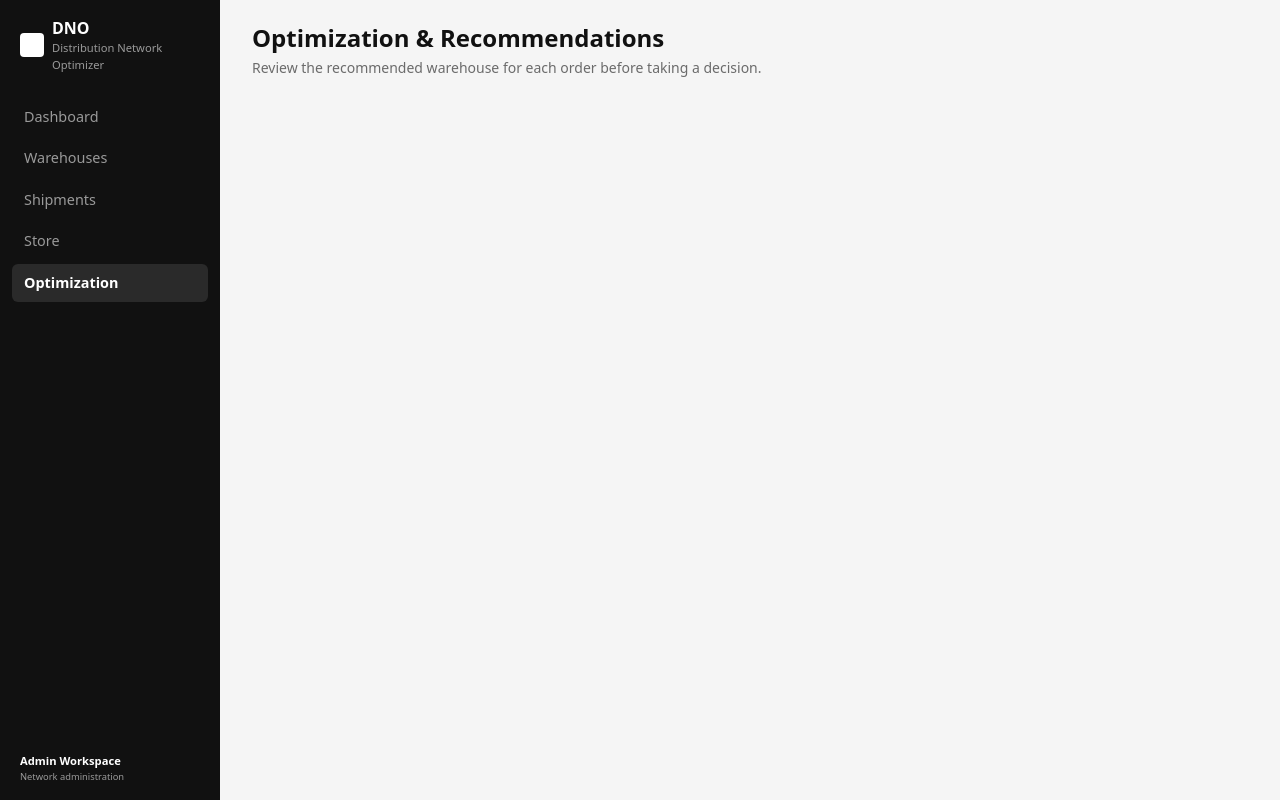
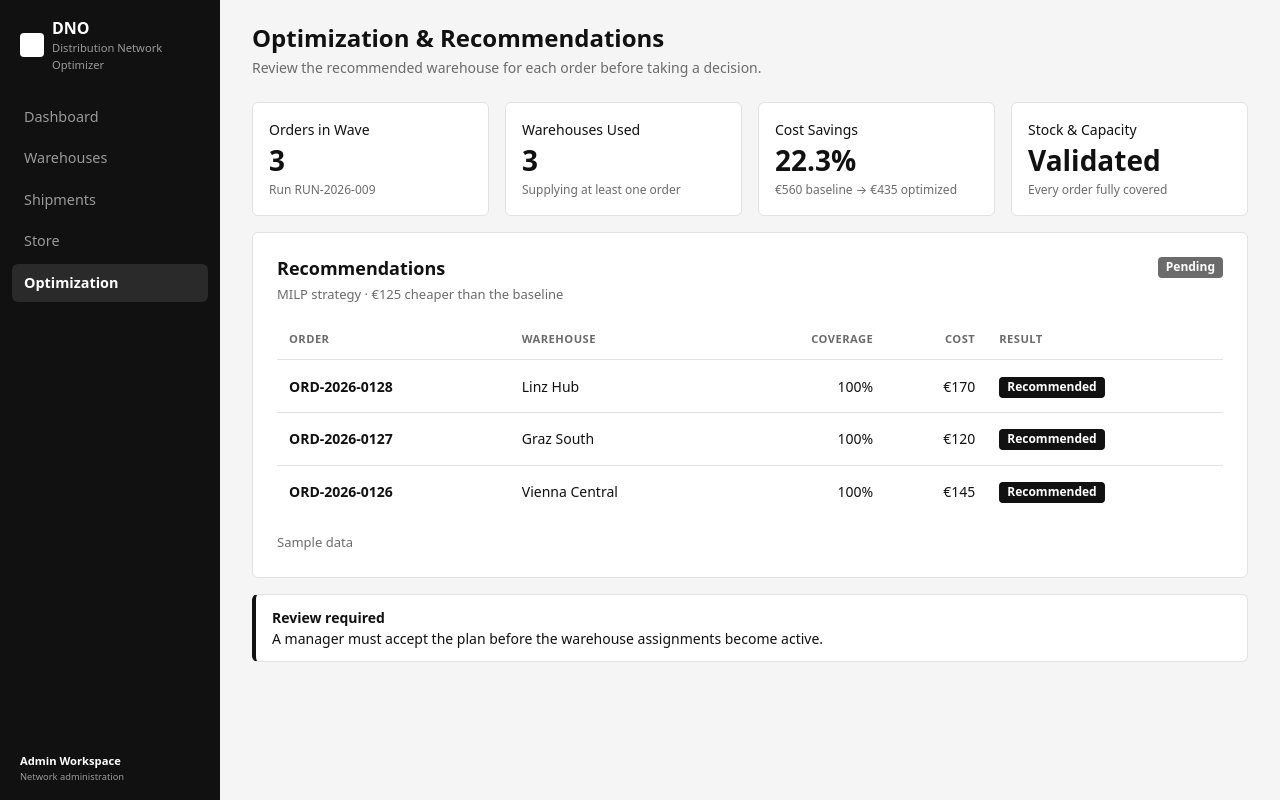
Before and after one commit to Simeon31/Vienna_Project, a React (Vite) app in the folder client/: page /optimization in a window 1280 px wide. Built offline with nearby package versions, Linux system fonts and the light colour scheme.

Commit message:
feat: show optimization plan with cost comparison (US 6.1)

```diff
--- /dev/null
+++ b/client/src/features/optimization/components/AssignmentTable.module.css
@@ -0,0 +1,11 @@
+.order {
+    font-weight: 600;
+    white-space: nowrap;
+}
+
+/* Numbers right-aligned with equal digit widths, so the columns line up */
+.number {
+    text-align: right;
+    white-space: nowrap;
+    font-variant-numeric: tabular-nums;
+}
--- /dev/null
+++ b/client/src/features/optimization/components/AssignmentTable.tsx
@@ -0,0 +1,43 @@
+import Table from '../../../components/ui/Table';
+import Badge from '../../../components/ui/Badge';
+import { ASSIGNMENT_RESULT, formatEuro } from '../plan';
+import type { Assignment } from '../types';
+import styles from './AssignmentTable.module.css';
+
+interface AssignmentTableProps {
+    /** Plan lines to show, one per order. */
+    assignments: Assignment[];
+}
+
+export default function AssignmentTable({ assignments }: AssignmentTableProps) {
+    return (
+        <Table>
+            <thead>
+            <tr>
+                <th scope="col">Order</th>
+                <th scope="col">Warehouse</th>
+                <th scope="col" className={styles.number}>Coverage</th>
+                <th scope="col" className={styles.number}>Cost</th>
+                <th scope="col">Result</th>
+            </tr>
+            </thead>
+            <tbody>
+            {assignments.map((assignment) => {
+                const result = ASSIGNMENT_RESULT[assignment.result];
+
+                return (
+                    <tr key={assignment.orderId}>
+                        <td className={styles.order}>{assignment.orderId}</td>
+                        <td>{assignment.warehouseName}</td>
+                        <td className={styles.number}>{assignment.coveragePercent}%</td>
+                        <td className={styles.number}>{formatEuro(assignment.cost)}</td>
+                        <td>
+                            <Badge variant={result.variant}>{result.label}</Badge>
+                        </td>
+                    </tr>
+                );
+            })}
+            </tbody>
+        </Table>
+    );
+}
--- /dev/null
+++ b/client/src/features/optimization/pages/OptimizationReviewPage.module.css
@@ -0,0 +1,46 @@
+.error {
+    margin-bottom: var(--space-4);
+    padding: var(--space-3) var(--space-4);
+    border: 1px solid var(--color-text);
+    border-radius: var(--radius);
+    background: var(--color-surface);
+    font-size: 0.875rem;
+}
+
+.stats {
+    display: grid;
+    grid-template-columns: 1fr;
+    gap: var(--space-4);
+    margin-bottom: var(--space-4);
+}
+
+@media (min-width: 640px) {
+    .stats {
+        grid-template-columns: repeat(2, 1fr);
+    }
+}
+
+@media (min-width: 1024px) {
+    .stats {
+        grid-template-columns: repeat(4, 1fr);
+    }
+}
+
+.message {
+    font-size: 0.875rem;
+    color: var(--color-text-muted);
+}
+
+.review {
+    margin-top: var(--space-4);
+    padding: var(--space-3) var(--space-4);
+    border: 1px solid var(--color-border);
+    border-left: 4px solid var(--color-primary);
+    border-radius: var(--radius);
+    background: var(--color-surface);
+    font-size: 0.875rem;
+}
+
+.review strong {
+    display: block;
+}
--- a/client/src/features/optimization/pages/OptimizationReviewPage.tsx
+++ b/client/src/features/optimization/pages/OptimizationReviewPage.tsx
@@ -1,12 +1,120 @@
+import { useEffect, useState } from 'react';
 import PageHeader from '../../../components/ui/PageHeader';
+import StatCard from '../../../components/ui/StatCard';
+import Card from '../../../components/ui/Card';
+import Badge from '../../../components/ui/Badge';
+import AssignmentTable from '../components/AssignmentTable';
+import { getLatestOptimizationRun } from '../api/optimizationApi';
+import {
+    RUN_STATUS,
+    formatEuro,
+    getSavings,
+    getSavingsPercent,
+    getWarehouseCount,
+    isPlanValid,
+} from '../plan';
+import type { OptimizationRun } from '../types';
+import styles from './OptimizationReviewPage.module.css';
 
 export default function OptimizationReviewPage() {
+    const [run, setRun] = useState<OptimizationRun | null>(null);
+    const [error, setError] = useState<string | null>(null);
+
+    useEffect(() => {
+        let ignore = false;
+
+        getLatestOptimizationRun()
+            .then((data) => {
+                if (!ignore) setRun(data);
+            })
+            .catch((caught) => {
+                console.error('Loading the optimization run failed:', caught);
+                if (!ignore) setError('The optimization plan could not be loaded.');
+            });
+
+        return () => {
+            ignore = true;
+        };
+    }, []);
+
+    const status = run ? RUN_STATUS[run.status] : null;
+    const valid = run ? isPlanValid(run) : false;
+
     return (
         <>
             <PageHeader
                 title="Optimization & Recommendations"
                 subtitle="Review the recommended warehouse for each order before taking a decision."
             />
+
+            {error && (
+                <p className={styles.error} role="alert">
+                    {error}
+                </p>
+            )}
+
+            <section
+                className={styles.stats}
+                aria-label="Optimization figures"
+                aria-busy={!run && !error}
+            >
+                <StatCard
+                    label="Orders in Wave"
+                    value={run ? run.assignments.length : '—'}
+                    hint={run ? `Run ${run.id}` : undefined}
+                />
+                <StatCard
+                    label="Warehouses Used"
+                    value={run ? getWarehouseCount(run) : '—'}
+                    hint="Supplying at least one order"
+                />
+                <StatCard
+                    label="Cost Savings"
+                    value={run ? `${getSavingsPercent(run).toFixed(1)}%` : '—'}
+                    hint={
+                        run
+                            ? `${formatEuro(run.baselineCost)} baseline → ${formatEuro(run.optimizedCost)} optimized`
+                            : undefined
+                    }
+                />
+                <StatCard
+                    label="Stock & Capacity"
+                    value={run ? (valid ? 'Validated' : 'Check needed') : '—'}
+                    hint={
+                        run
+                            ? valid
+                                ? 'Every order fully covered'
+                                : 'Some orders are not fully covered'
+                            : undefined
+                    }
+                />
+            </section>
+
+            <Card
+                title="Recommendations"
+                subtitle={
+                    run
+                        ? `${run.strategy} strategy · ${formatEuro(getSavings(run))} cheaper than the baseline`
+                        : 'Recommended warehouse per order'
+                }
+                actions={status && <Badge variant={status.variant}>{status.label}</Badge>}
+                footer={<span>Sample data</span>}
+            >
+                {!error && !run && <p className={styles.message}>Loading…</p>}
+
+                {run && run.assignments.length === 0 && (
+                    <p className={styles.message}>This run contains no orders.</p>
+                )}
+
+                {run && run.assignments.length > 0 && <AssignmentTable assignments={run.assignments} />}
+            </Card>
+
+            {run?.status === 'PENDING' && (
+                <div className={styles.review} role="note">
+                    <strong>Review required</strong>
+                    <span>A manager must accept the plan before the warehouse assignments become active.</span>
+                </div>
+            )}
         </>
     );
 }
--- /dev/null
+++ b/client/src/features/optimization/plan.ts
@@ -0,0 +1,51 @@
+import type { BadgeVariant } from '../../components/ui/Badge';
+import type { AssignmentResult, OptimizationRun, RunStatus } from './types';
+
+/** Label and badge colour for each run status. */
+export const RUN_STATUS: Record<RunStatus, { label: string; variant: BadgeVariant }> = {
+    PENDING: { label: 'Pending', variant: 'warning' },
+    ACCEPTED: { label: 'Accepted', variant: 'success' },
+    REJECTED: { label: 'Rejected', variant: 'neutral' },
+};
+
+/** Label and badge colour for each assignment result. */
+export const ASSIGNMENT_RESULT: Record<AssignmentResult, { label: string; variant: BadgeVariant }> = {
+    RECOMMENDED: { label: 'Recommended', variant: 'success' },
+    INSUFFICIENT: { label: 'Insufficient', variant: 'danger' },
+};
+
+const euroFormat = new Intl.NumberFormat('en-US', {
+    style: 'currency',
+    currency: 'EUR',
+    maximumFractionDigits: 0,
+});
+
+/** Formats an amount as whole euros, e.g. "€1,250". */
+export function formatEuro(amount: number): string {
+    return euroFormat.format(amount);
+}
+
+/** How much the plan saves compared to the baseline strategy. */
+export function getSavings(run: OptimizationRun): number {
+    return run.baselineCost - run.optimizedCost;
+}
+
+/** Savings as a percentage of the baseline cost. */
+export function getSavingsPercent(run: OptimizationRun): number {
+    return run.baselineCost > 0 ? (getSavings(run) / run.baselineCost) * 100 : 0;
+}
+
+/** Number of different warehouses that supply at least one order. */
+export function getWarehouseCount(run: OptimizationRun): number {
+    return new Set(run.assignments.map((assignment) => assignment.warehouseId)).size;
+}
+
+/** A plan can only be accepted if every order is fully covered by a recommended warehouse. */
+export function isPlanValid(run: OptimizationRun): boolean {
+    return (
+        run.assignments.length > 0 &&
+        run.assignments.every(
+            (assignment) => assignment.result === 'RECOMMENDED' && assignment.coveragePercent === 100,
+        )
+    );
+}
```
